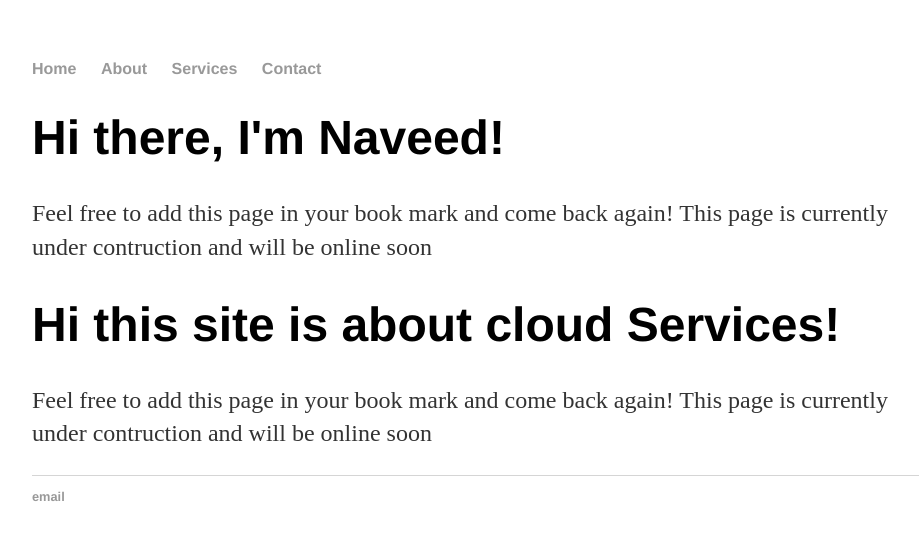
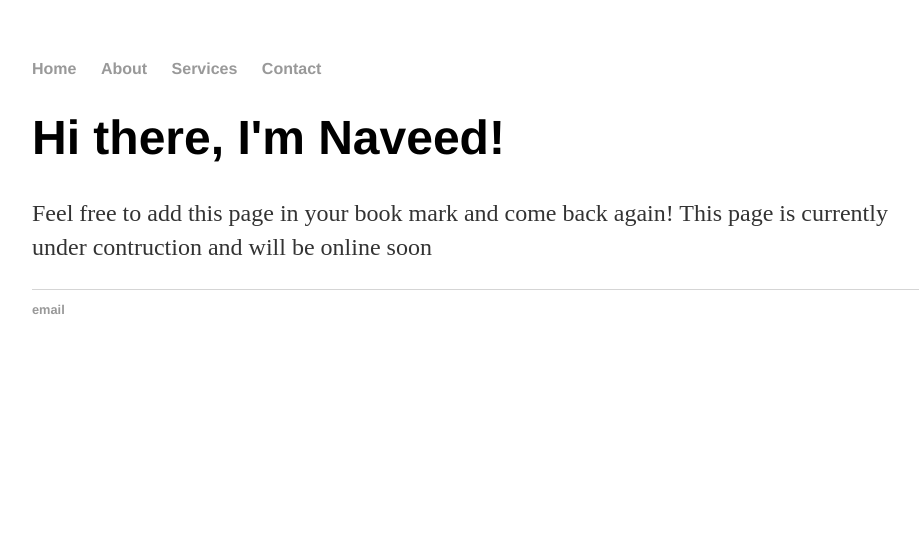
Before and after one commit to Naveedkh/cloudene.github.io, a Jekyll site: the page built from index.html, in a window 1280 px wide. Shown: the top 540 px of the page, without its empty margins (160-1079 px from the left). Built offline with Jekyll 4.4.1, drawn with Linux system fonts in a browser that asks for light colours.

Commit message:
Update default.html
commit changes

```diff
--- a/_layouts/default.html
+++ b/_layouts/default.html
@@ -20,9 +20,7 @@
         {{ content }}
 
         <div class="blurb">
-        		<h1>Hi this site is about cloud Services!</h1>
-				<p>Feel free to add this page in your book mark and come back again!
-This page is currently under contruction and will be online soon</p>
+
     		</div><!-- /.blurb -->
 		</div><!-- /.container -->
 		<footer>
```
